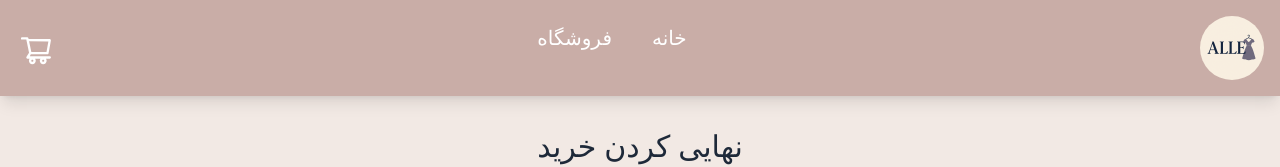
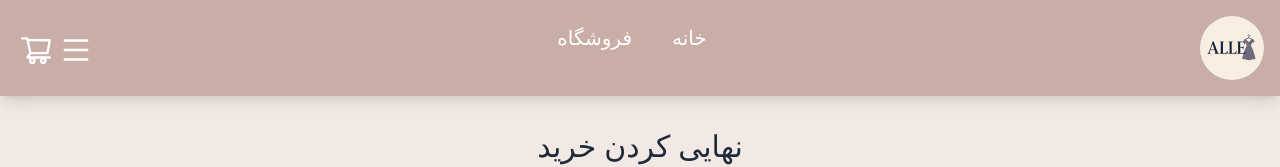
Before and after one commit to Lyana9E/RaimonStore, a Vue app in the folder shop-project/: page /checkout in a window 1280 px wide. Shown: the top 167 px of the page. Built offline with nearby package versions, Linux system fonts and the light colour scheme.

Commit message:
add icon for slide bar menu menu

```diff
--- a/shop-project/src/layouts/Header.vue
+++ b/shop-project/src/layouts/Header.vue
@@ -32,7 +32,22 @@
       </nav>
 
       <div class="flex items-center space-x-4 space-x-reverse">
+        <a-button
+            type="text"
+            shape="circle"
+            size="large"
+            class="md:hidden"
+            @click="toggleMenu"
+        >
+          <template #icon>
+            <menu-outlined v-if="!isMenuOpen" class="text-2xl " style="color: white !important;"/>
+            <close-outlined v-else class="text-2xl " style="color: indianred !important;"/>
+          </template>
+        </a-button>
+
         <router-link  to="/cart" class="relative">
+          <router-link to="/cart" class="relative">
+          </router-link>
           <a-tooltip title="سبد خرید">
             <a-button  type="text" shape="circle" size="large">
               <template #icon>
@@ -42,7 +57,7 @@
           </a-tooltip>
           <span
               v-if="cartStore.totalItems > 0"
-              class="bg-red-500 text-white rounded-full text-xs font-bold absolute -top-1 -right-1 flex items-center justify-center min-w-[20px] h-5 px-1"
+              class=" text-white rounded-full text-xs font-bold absolute -top-1 -right-1 flex items-center justify-center min-w-[20px] h-5 px-1"
           >
             {{ cartStore.totalItems }}
           </span>
@@ -56,12 +71,20 @@
 <script lang="ts" setup>
 import {
   ShoppingCartOutlined,
+  MenuOutlined,
+  CloseOutlined,
 } from "@ant-design/icons-vue";
 import { useCartStore } from '../store/cartStore';
 import { Button as AButton, Tooltip as ATooltip } from 'ant-design-vue';
 import { useRouter } from 'vue-router';
+import { ref } from 'vue';
+
 
 const cartStore = useCartStore();
 const router = useRouter();
+const isMenuOpen = ref(false);
+const toggleMenu = () => {
+  isMenuOpen.value = !isMenuOpen.value;
+};
 
 </script>
--- a/shop-project/src/services/api.ts
+++ b/shop-project/src/services/api.ts
@@ -17,7 +17,7 @@ export const productApiService = {
             return response.data;
         } catch (error) {
             console.error('Error fetching products:', error);
-            throw error; // Propagate the error for further handling
+            throw error;
         }
     },
 
```
